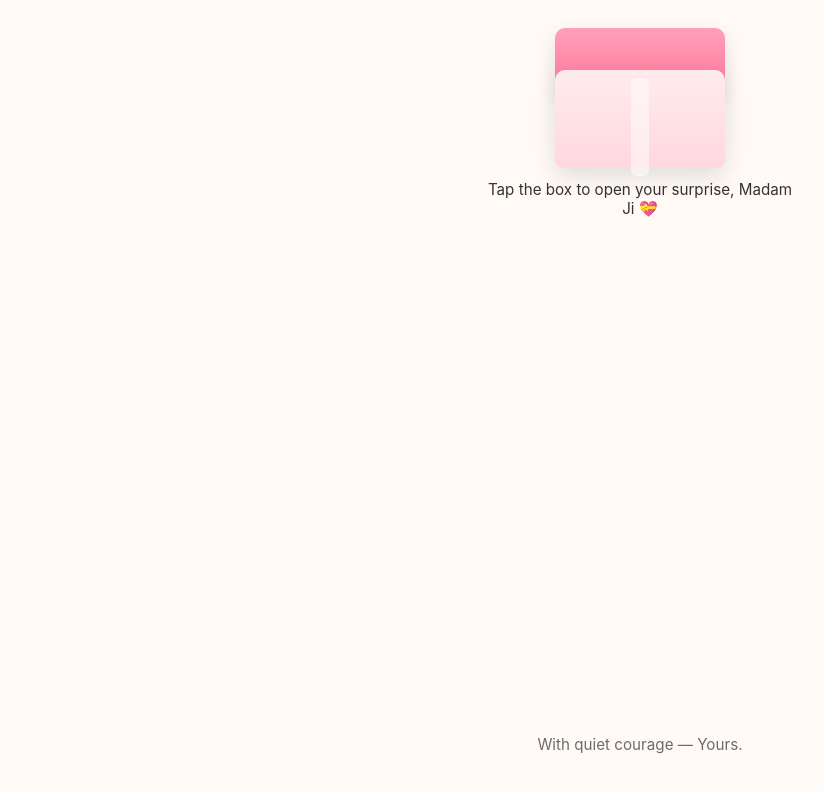
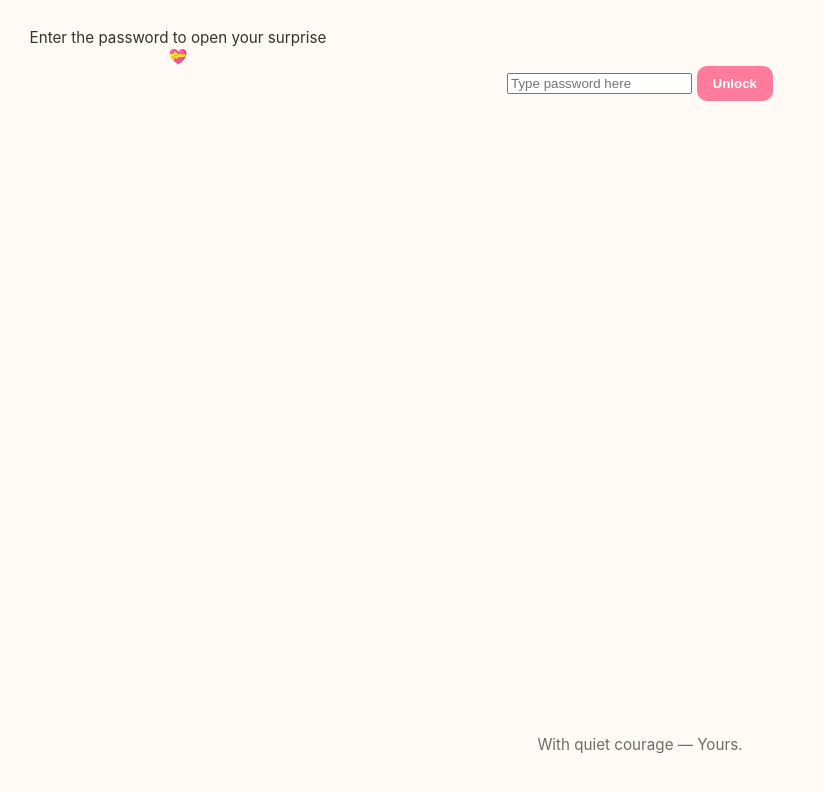
Before and after one commit to DLVS08/08-12-2025, a plain HTML site: page index.html in a window 1280 px wide. Shown: the whole page, without its empty margins (0-824 px from the left). Drawn offline with Linux system fonts and the light colour scheme.

Commit message:
Update index.html

```diff
--- a/index.html
+++ b/index.html
@@ -8,8 +8,19 @@
 </head>
 <body>
   <main class="page">
+
+    <!-- PASSWORD SECTION -->
+    <section id="passwordSection" class="center">
+      <div class="password-wrap">
+        <p class="hint">Enter the password to open your surprise 💝</p>
+        <input type="text" id="passwordInput" placeholder="Type password here" />
+        <button id="passwordBtn" class="btn">Unlock</button>
+        <p id="passwordError" class="muted" style="display:none;margin-top:8px;">Incorrect password. Try again.</p>
+      </div>
+    </section>
+
     <!-- Intro / Gift box -->
-    <section id="intro" class="center">
+    <section id="intro" class="center hidden">
       <div id="giftWrap" class="gift-wrap" role="button" aria-label="Open the gift">
         <div class="box">
           <div class="lid"></div>
```
